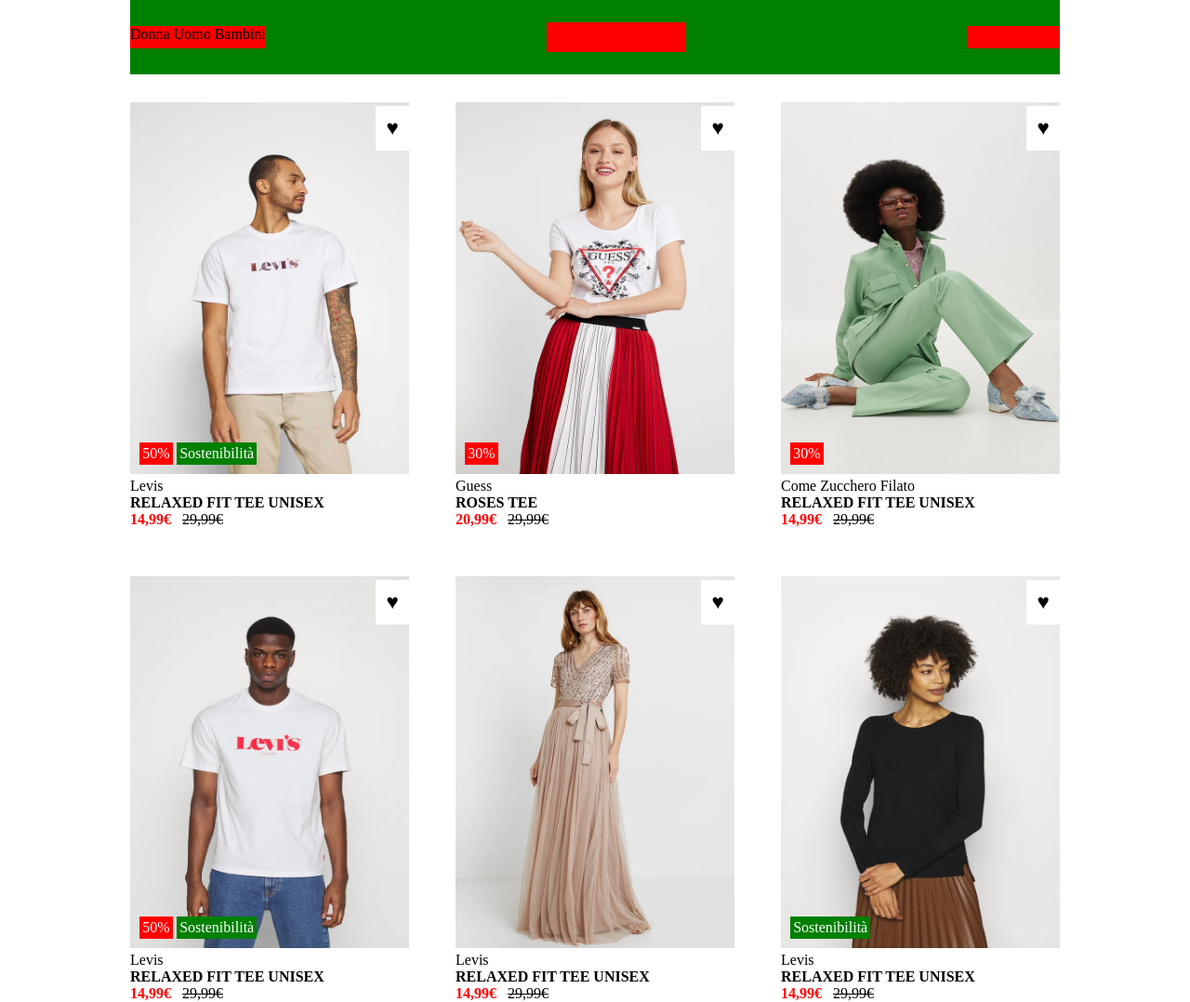
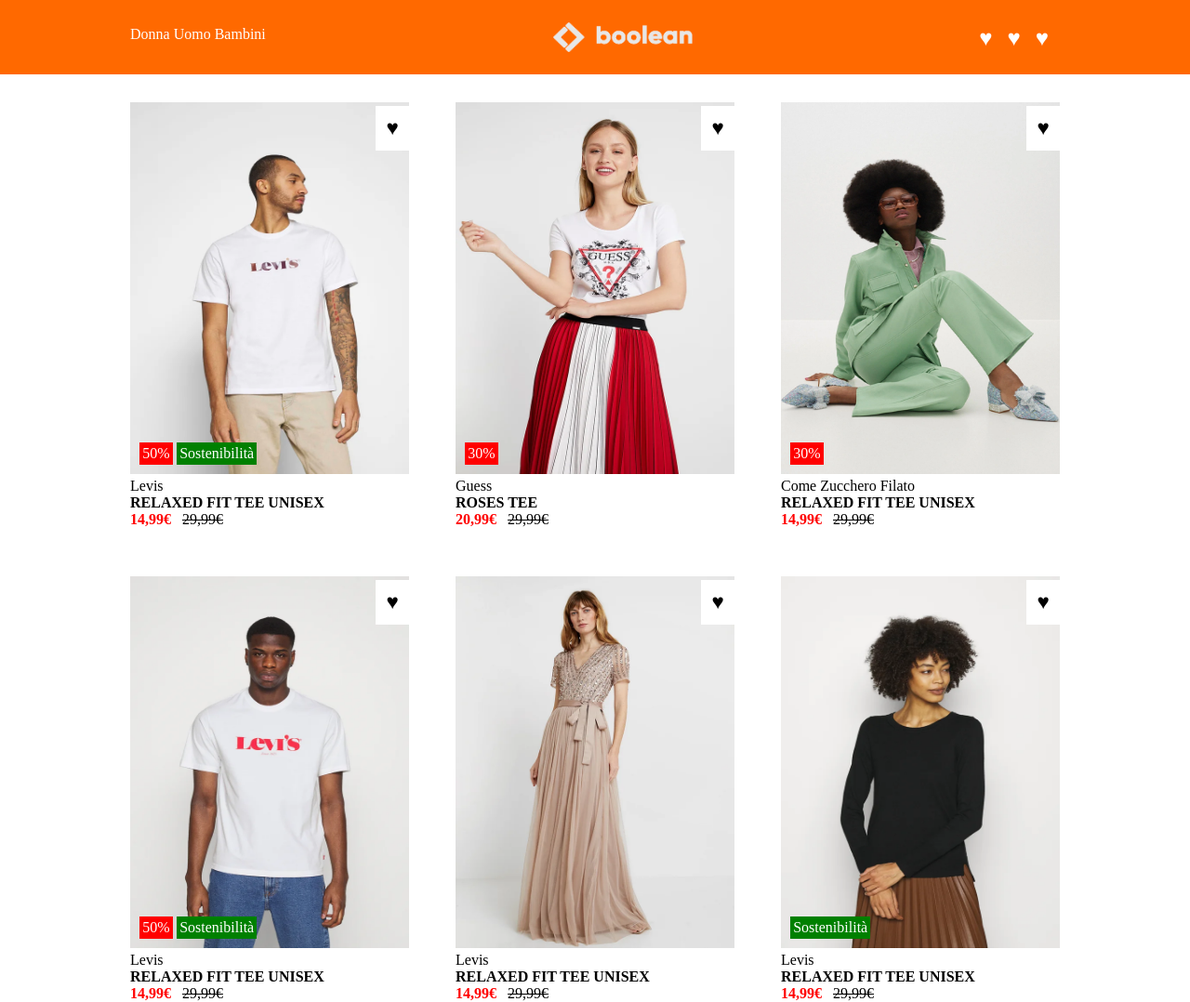
Before and after one commit to AndreaAbbonizio/html-css-boolando, a plain HTML site: page index.html in a window 1280 px wide. Shown: the whole page at 93% size. Drawn offline with Linux system fonts and the light colour scheme.

Commit message:
feat: navbar

```diff
--- a/css/style.css
+++ b/css/style.css
@@ -4,39 +4,60 @@
 }
 
 /* navbar */
+
+nav{
+    background-color: #ff6900;
+    position: fixed;
+    top: 0;
+    width: 100%;
+    z-index: 2;
+}
+
+main{
+    padding-top: 80px;
+}
+
 #navbar-inner{
     display: flex;
     justify-content: space-between;
     align-items: center;
-
     height: 80px;
-    background-color: green;
-    /* test */
 }
 
 #navbar-inner #nav-link{
     height: 1.5em;
-    background-color: red;
-    /* test */
+    color: white;
 }
+
 
 #navbar-inner #nav-logo{
     width: 150px;
     height: 2em;
-    background-color: red;
-    /* test */
+}
+
+#logo{
+    width: 100%;
+    height: 100%;
 }
 
 #navbar-inner #nav-shopping-cart{
-    width: 100px;
     height: 1.5em;
-    background-color: red;
-    /* test */
+}
+
+.brand-logo{
+    margin-right: 0.5em;
+    color: white;
+    font-size: 1.5em;
 }
 /* /navbar */
 
 
 /* main */
+
+main{
+    padding-top: 80px;
+}
+
 #row-primary{
     display: flex;
     justify-content: space-between;
@@ -121,3 +142,5 @@
     color: white;
     padding: 0.2em;
 }
+
+/* /main */
--- a/index.html
+++ b/index.html
@@ -13,6 +13,7 @@
 
     <!-- navbar -->
     <nav>
+
         <div class="container-centered" id="navbar-inner">
             <div id="nav-link">
                 <span class="genre-choice">Donna</span>
@@ -21,14 +22,15 @@
             </div>
 
             <div id="nav-logo">
-
+                <img id="logo" src="img/boolean-logo.png" alt="Logo">
             </div>
 
             <div id="nav-shopping-cart">
-
+                <span class="brand-logo">&hearts;</span>
+                <span class="brand-logo">&hearts;</span>
+                <span class="brand-logo">&hearts;</span>
             </div>
 
-        </div>
     </nav>
     <!-- /navbar -->
 
```
